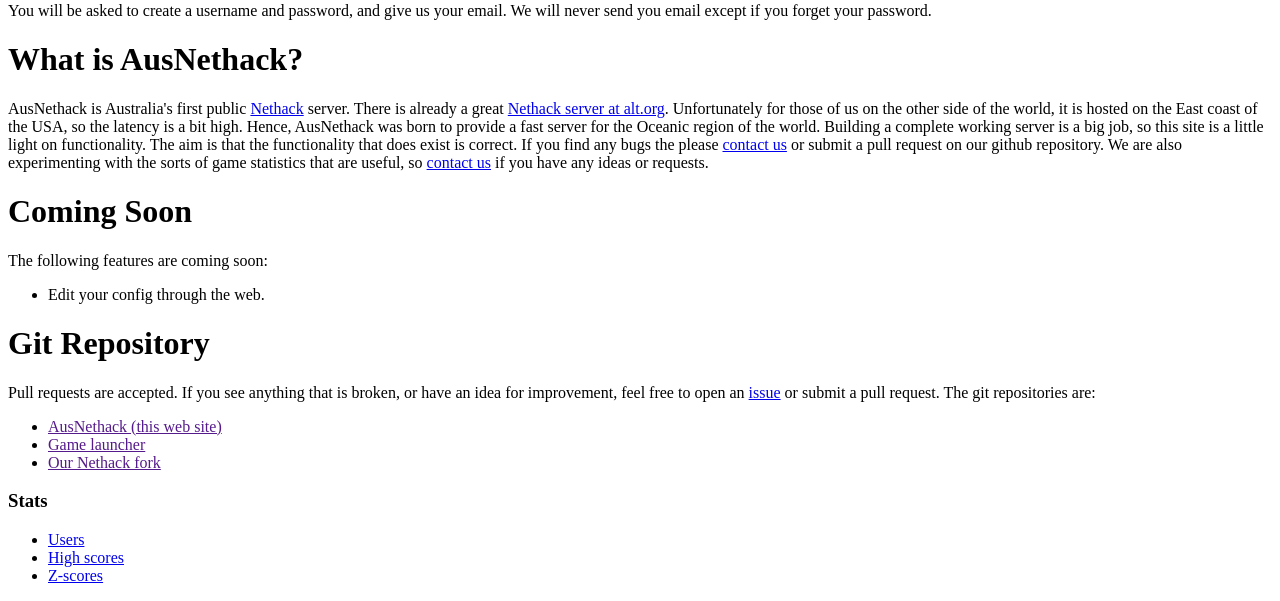
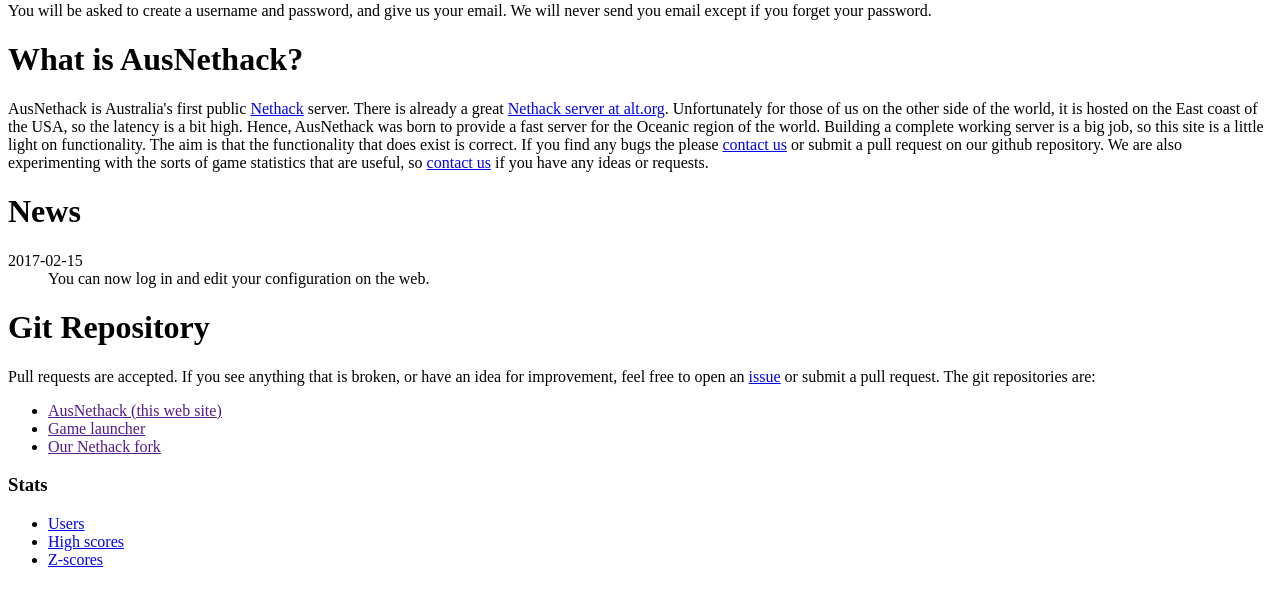
Before and after one commit to jarro2783/ausnethack, a Python web app: template site/templates/index.html in a window 1280 px wide. Shown: the part 203-804 px from the top of the page. After the commit the page ends 770 px from the top, so only its background shows below. Run offline with Jinja, Linux system fonts and the light colour scheme; the template is opened without the code that fills it, so the values that code supplies are empty.

Commit message:
add news

```diff
--- a/site/templates/index.html
+++ b/site/templates/index.html
@@ -38,12 +38,12 @@ submit a pull request on our github repository.
 We are also experimenting with the sorts of game statistics that are useful,
 so {% include "contact_us.html" %} if you have any ideas or requests.
 
-<h1>Coming Soon</h1>
+<h1>News</h1>
 
-The following features are coming soon:
-<ul>
-<li>Edit your config through the web.</li>
-</ul>
+<dl class="news">
+  <dt>2017-02-15</dt>
+  <dd>You can now log in and edit your configuration on the web.</dd>
+</dl>
 
 <h1>Git Repository</h1>
 
--- a/static/css/main.scss
+++ b/static/css/main.scss
@@ -93,3 +93,9 @@ tr.in_progress td {
 span.in_progress {
   background-color: $in_progress;
 }
+
+dl.news {
+  dt {
+    font-weight: bold;
+  }
+}
```
